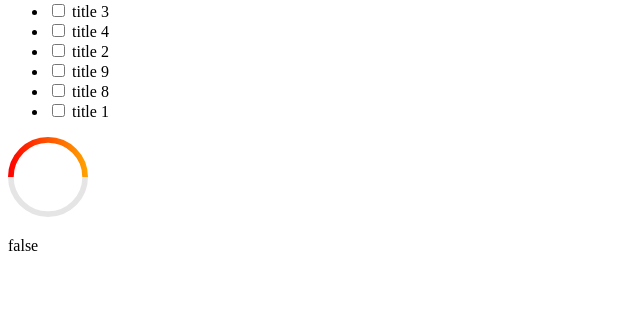
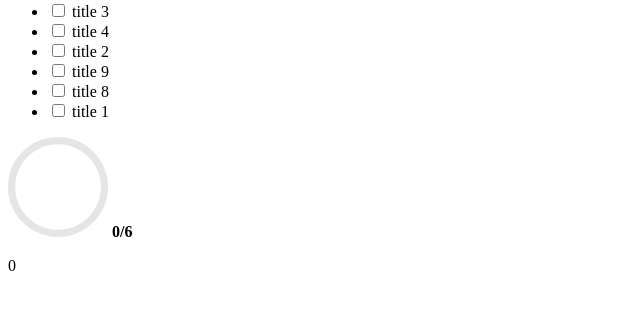
Before and after one commit to caquillo07/tasks-list, a website: page index.html in a window 1280 px wide. Shown: the part 79-388 px from the top of the page, without its empty margins (0-640 px from the left). Drawn offline with Linux system fonts and the light colour scheme.

Commit message:
got circle to bind

```diff
--- a/js/controllers/circle-progress.controller.js
+++ b/js/controllers/circle-progress.controller.js
@@ -3,24 +3,23 @@ angular
     .controller('CircleProgressController', CircleProgressController);
 
 function CircleProgressController($scope) {
-    console.log("hello world");
-    this.tasks = $scope.tasks;
-    $('#circle').circleProgress({
-        value: 0.5,
-        size: 80,
-        fill: {
-            gradient: ["red", "orange"]
-        }
-    });
+    'use strict'
 
-    $scope.$watch('tasks', function() {
-        console.log('something changed');
-    })
+    this.completedCount = $scope.count;
+    console.log($scope);
 
-    // $('.second.circle').circleProgress({
-    //     value: 0.6
-    // }).on('circle-animation-progress', function(event, progress) {
-    //     $(this).find('strong').html(Math.round(100 * progress) + '<i>%</i>');
-    // });
+    $('#circle')
+        .circleProgress($scope.circleConfig)
+        .on('circle-animation-progress', function(event, progress, stepValue) {
+            $(this).find('strong').html($scope.count + '/' + $scope.total);
+        });
+
+    // TODO: - make the binding work
+    $scope.$watch('count', function() {
+        console.log($scope);
+        var value = $scope.count / $scope.total;
+        $('#circle').circleProgress('value', value);
+
+    }, true);
 
 }
--- a/js/controllers/home.controller.js
+++ b/js/controllers/home.controller.js
@@ -2,14 +2,22 @@ angular
     .module('TaskList')
     .controller('HomePageController', HomePageController);
 
-function HomePageController($scope, tasks) {
+function HomePageController($scope, $filter, tasks) {
     'use strict'
 
     this.title = "Tasks";
     this.tasks = tasks;
+    this.completedCount = 0;
+    $scope.circleConfig = {
+        fill: {
+            color: 'rgba(20, 157, 234, 1)'
+        },
+        lineCap: 'round'
+    }
 
-    this.toggleCompleted = function(task) {
-        // if action needed when toggled
+    this.updateCompletedCount = function() {
+        this.completedCount = $filter('filter')(tasks, { completed: true }).length;
+        console.log(this.completedCount);
     }
 
 }
--- a/js/directives/circle-progress.directive.js
+++ b/js/directives/circle-progress.directive.js
@@ -7,7 +7,9 @@ function circleProgress() {
         restrict: 'EA',
         templateUrl: 'templates/circle-progress.html',
         scope: {
-            tasks: '='
+            count: '=',
+            total: '=',
+            circleConfig: '='
         },
         controller: 'CircleProgressController',
         controllerAs: 'circle'
--- a/templates/circle-progress.html
+++ b/templates/circle-progress.html
@@ -1,2 +1,7 @@
-<div id="circle"></div>
-<p>{{circle.tasks[0].completed}}</p>
+<div id="circle">
+    <strong>
+        100
+        <i>%</i>
+    </strong>
+</div>
+<p>{{count}}</p>
--- a/views/home-page.html
+++ b/views/home-page.html
@@ -1,8 +1,13 @@
 <h1>{{home.title}}</h1>
 <ul>
     <li ng-repeat="task in home.tasks">
-        <input type="checkbox" ng-model="task.completed" ng-change="home.toggleCompleted(task)">
+        <input type="checkbox" ng-model="task.completed" ng-change="home.updateCompletedCount()">
         <label>{{task.title}}</label>
     </li>
 </ul>
-<div circle-progress tasks="home.tasks"></div>
+<div circle-progress
+    count="home.completedCount"
+    total="home.tasks.length"
+    circleConfig="circleConfig"
+    ng-if="circleConfig != undefined"
+></div>
```
